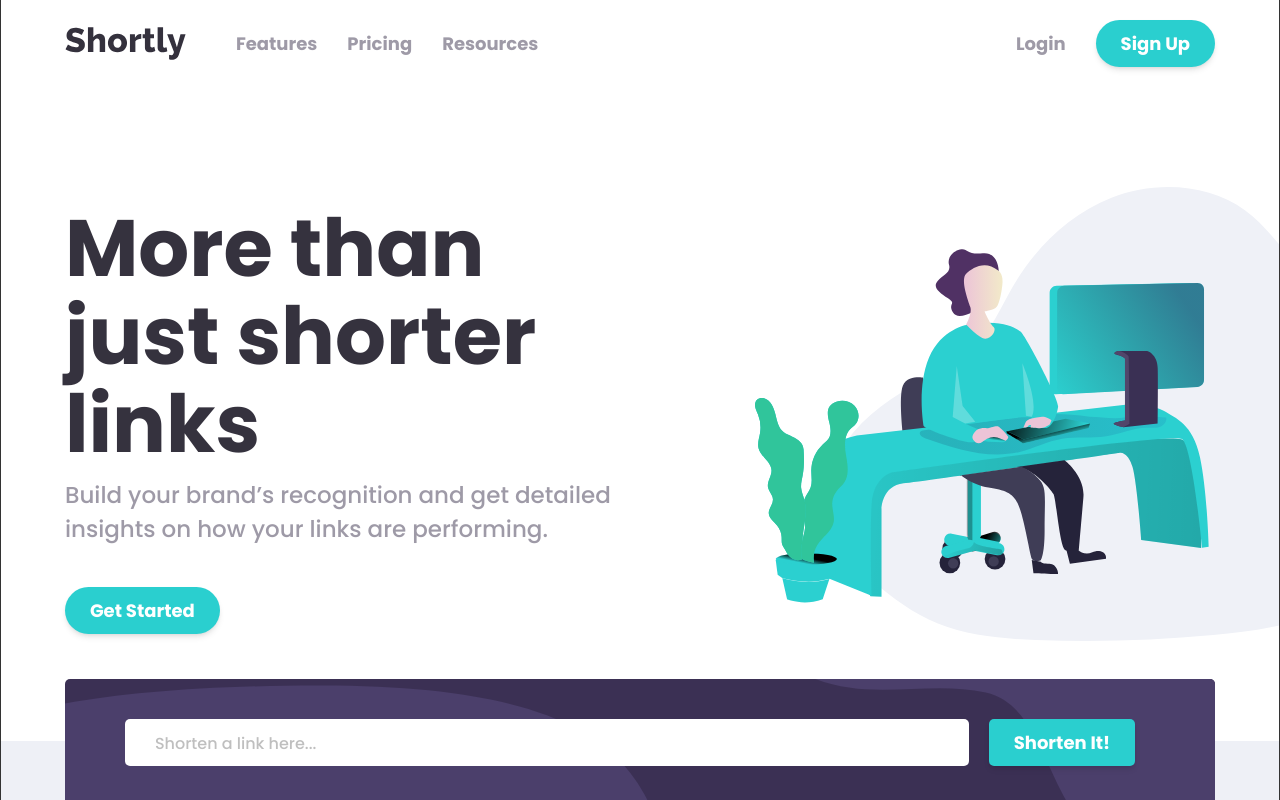
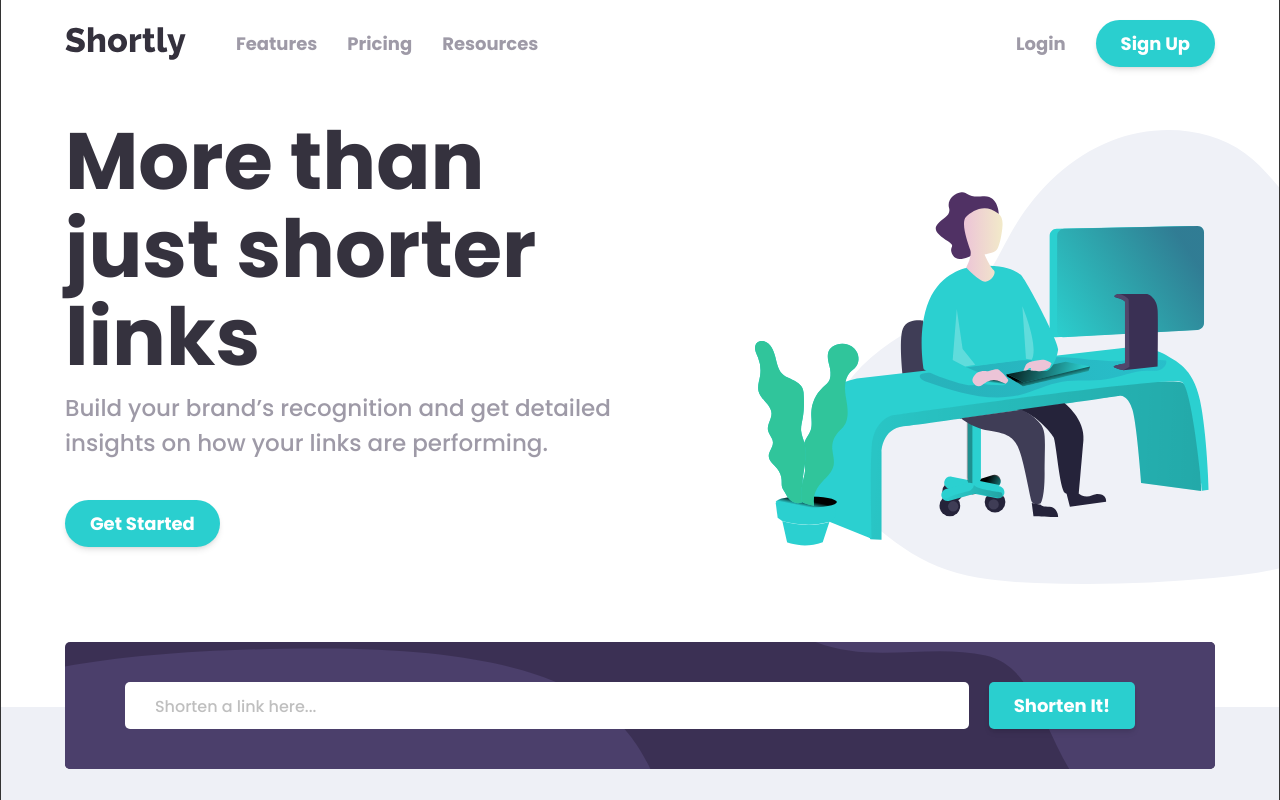
Before and after one commit to samaregbesola/shortly, a React (Create React App) app: page / in a window 1280 px wide. Shown: the top 800 px of the page. Built offline with nearby package versions, Linux system fonts and the light colour scheme; no server answers.

Commit message:
updated hero section

```diff
--- a/src/components/Header/header.css
+++ b/src/components/Header/header.css
@@ -5,7 +5,7 @@ header {
 }
 
 .header {
-  padding: 10rem 0;
+  padding: 1rem 0 10rem;
   width: 100%;
   min-height: 60rem;
 }
@@ -17,6 +17,7 @@ header {
 .header__content {
   text-align: center;
   flex-basis: 100%;
+  margin-bottom: 6rem;
 }
 
 .header__content h1 {
@@ -58,7 +59,7 @@ header {
 
 @media screen and (min-width: 73em) {
   .header {
-    padding: 10rem 0;
+    padding: 2rem 0 10rem;
     display: flex;
     flex-direction: row;
     justify-content: space-between;
```
